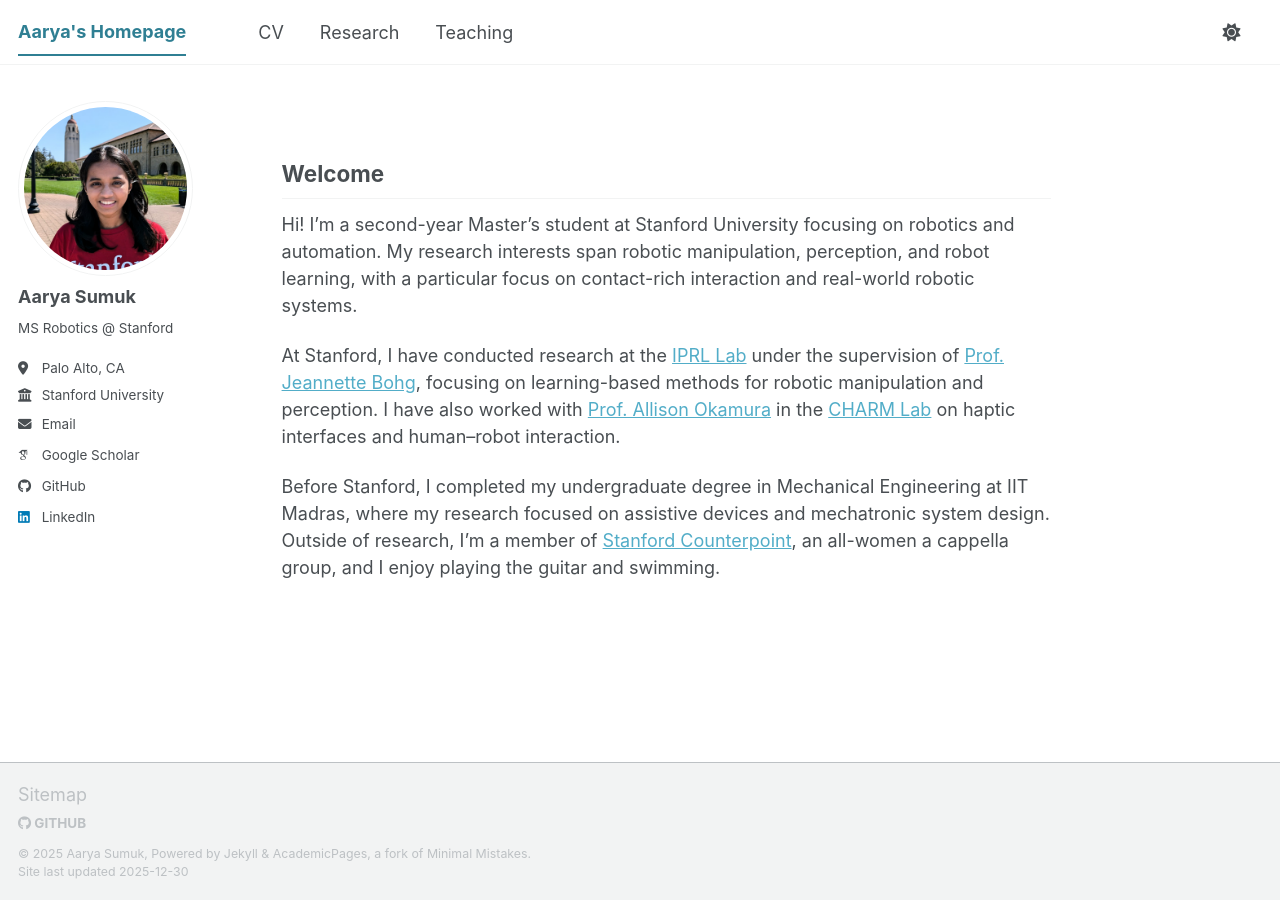
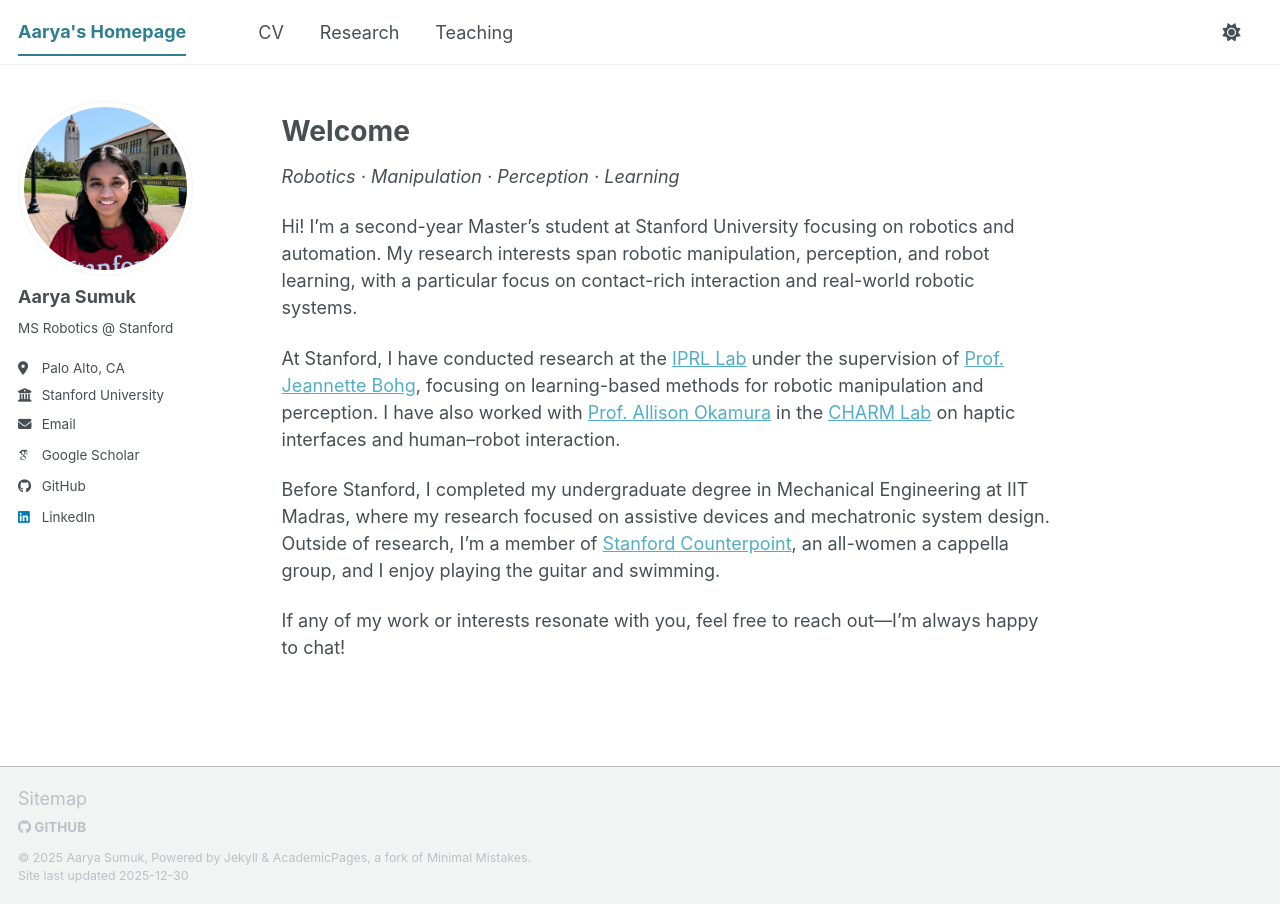
Before and after one commit to aaryasum/aaryasum.github.io, a Jekyll site: the page built from _pages/about.md, in a window 1280 px wide. Built offline with Jekyll 4.4.1, drawn with Linux system fonts in a browser that asks for light colours; some web fonts are replaced; a script bundle is joined from its source files by our own code; library files that are not in the unit come from our copies.

Commit message:
Updated about me

```diff
--- a/_pages/about.md
+++ b/_pages/about.md
@@ -7,10 +7,13 @@
   - /about.html
 ---
 
-## Welcome
+# Welcome
+*Robotics · Manipulation · Perception · Learning*
 
 Hi! I’m a second-year Master’s student at Stanford University focusing on robotics and automation. My research interests span robotic manipulation, perception, and robot learning, with a particular focus on contact-rich interaction and real-world robotic systems.
 
 At Stanford, I have conducted research at the [IPRL Lab](https://iprl.stanford.edu/) under the supervision of [Prof. Jeannette Bohg](https://web.stanford.edu/~bohg/), focusing on learning-based methods for robotic manipulation and perception. I have also worked with [Prof. Allison Okamura](https://profiles.stanford.edu/allison-okamura) in the [CHARM Lab](https://charm.stanford.edu/) on haptic interfaces and human–robot interaction.
 
 Before Stanford, I completed my undergraduate degree in Mechanical Engineering at IIT Madras, where my research focused on assistive devices and mechatronic system design. Outside of research, I’m a member of [Stanford Counterpoint](https://www.stanfordcounterpoint.com/), an all-women a cappella group, and I enjoy playing the guitar and swimming.
+
+If any of my work or interests resonate with you, feel free to reach out—I’m always happy to chat!
```
